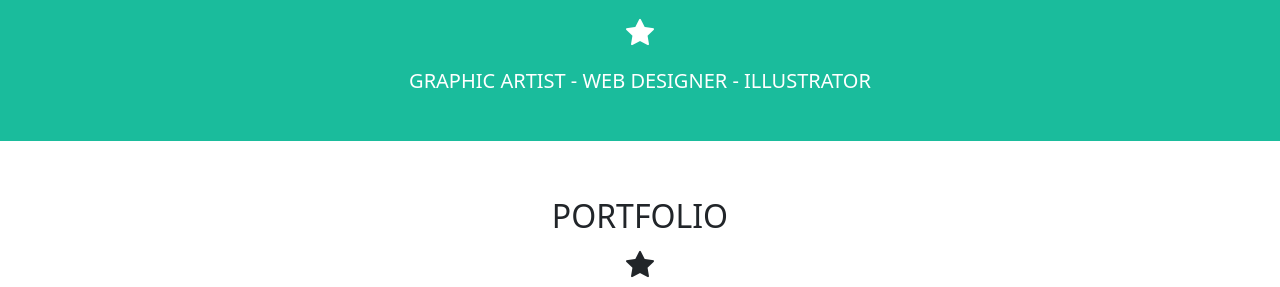
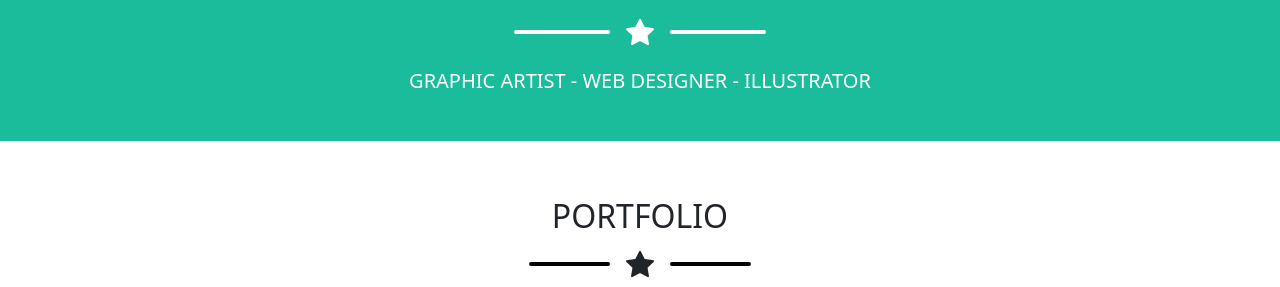
Before and after one commit to pietroscandola/html-css-bootstrap-freelancer, a plain HTML site: page index.html in a window 1280 px wide. Shown: the part 513-800 px from the top of the page. Drawn offline with nearby package versions, Linux system fonts and the light colour scheme.

Commit message:
fix stars

```diff
--- a/css/style.css
+++ b/css/style.css
@@ -11,6 +11,25 @@ header {
 #jumbotron {
     min-height: 400px;
     background-color: #1abc9c;
+}
+
+.line-white {
+    display: inline-block;
+    height: 4px;
+    border-radius: 2px;
+    width: 25%;
+    background-color: white;
+}
+
+
+/* Portfolio */
+
+.line {
+    display: inline-block;
+    height: 4px;
+    border-radius: 2px;
+    width: 25%;
+    background-color: black;
 }
 
 
--- a/index.html
+++ b/index.html
@@ -48,9 +48,15 @@
         </div>
 
         <h1 class="text-white text-center">START BOOTSTRAP</h1>
-        <div class="text-center m-3">
-            <i class="bi bi-star-fill text-white fs-3"></i>
+
+        <div class="row m-3 justify-content-center align-items-center">
+            <div class="col-4 d-flex justify-content-center align-items-center">
+                <div class="line-white"></div>
+                <i class="bi bi-star-fill text-white fs-3 ps-3 pe-3"></i>
+                <div class="line-white"></div>
+            </div>
         </div>
+
         <p class="text-white text-center h5 pb-5">GRAPHIC ARTIST - WEB DESIGNER - ILLUSTRATOR</p>
     </section>
 
@@ -59,8 +65,12 @@
             <div class="row">
                 <div class="col m-5">
                     <h2 class="text-center">PORTFOLIO</h2>
-                    <div class="text-center">
-                        <i class="bi bi-star-fill fs-3"></i>
+                    <div class="row justify-content-center align-items-center">
+                        <div class="col-4 d-flex justify-content-center align-items-center">
+                            <div class="line"></div>
+                            <i class="bi bi-star-fill fs-3 ps-3 pe-3"></i>
+                            <div class="line"></div>
+                        </div>
                     </div>
                 </div>
             </div>
```
